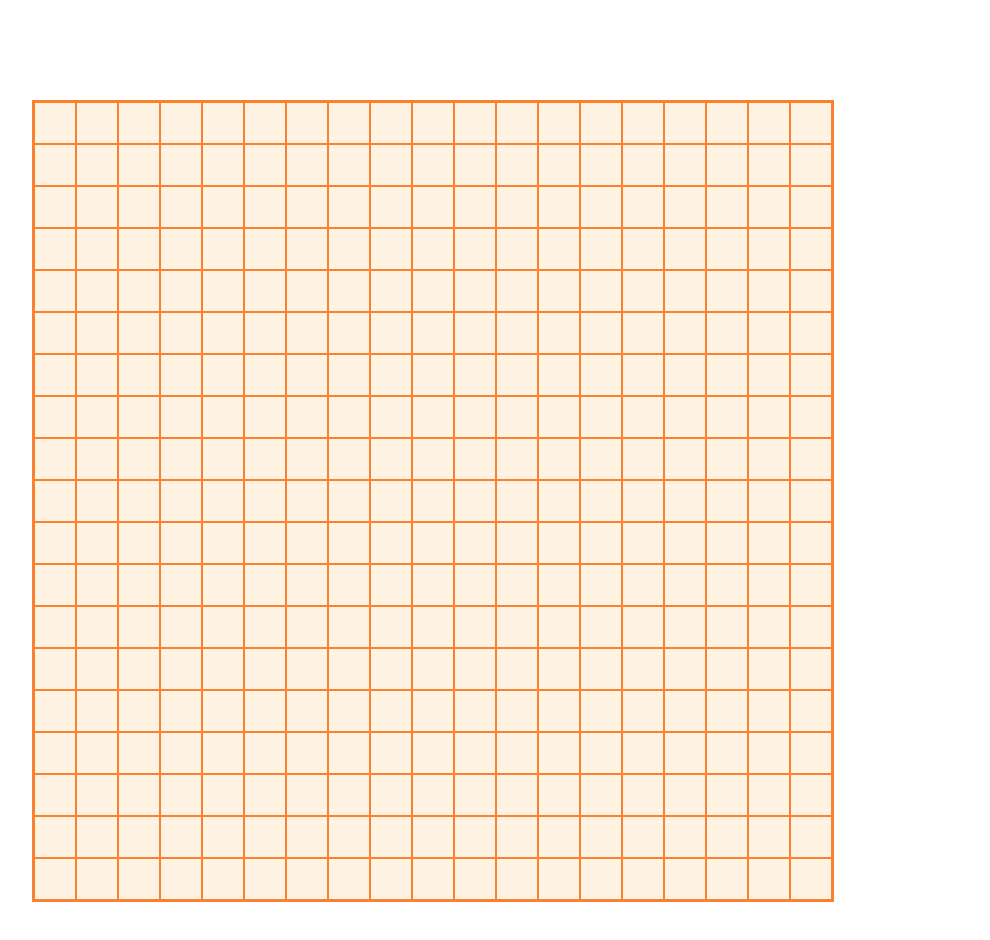
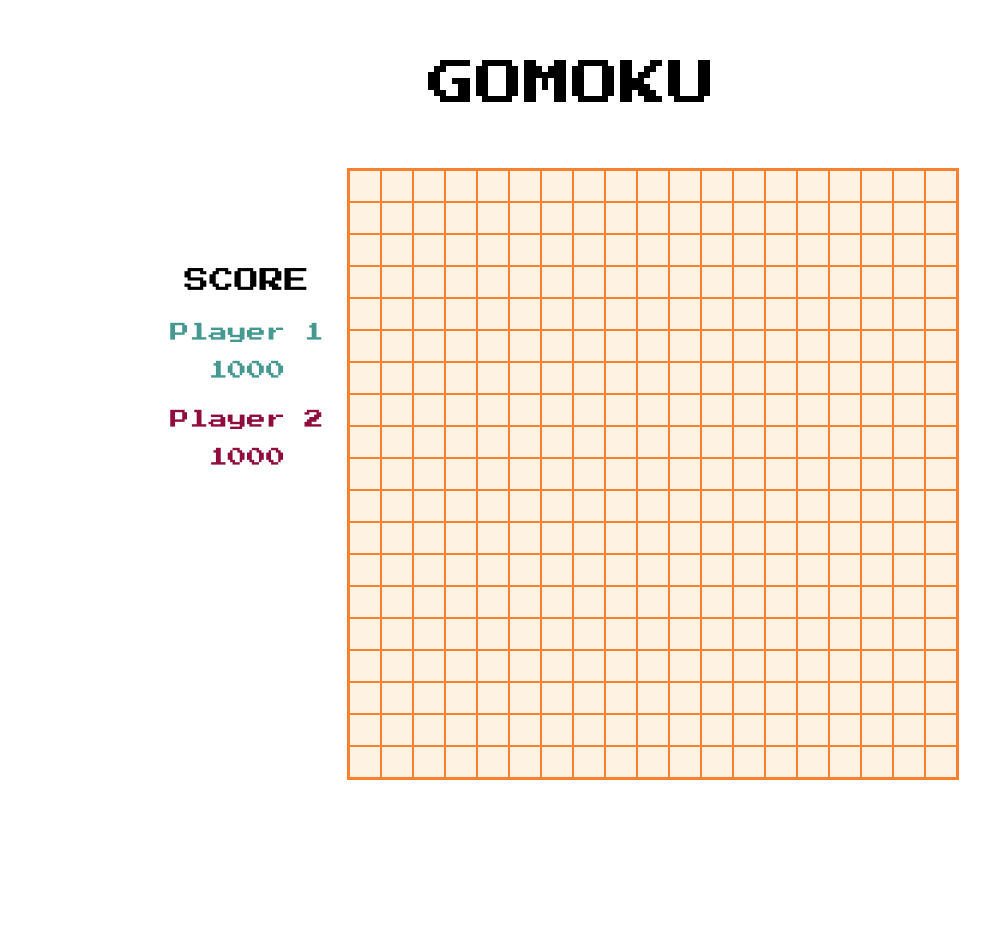
Before and after one commit to loicsay/gomoku, a plain HTML site: page index.html in a window 1280 px wide. Shown: the whole page, without its empty margins (68-1058 px from the left). After the commit the page ends 800 px from the top, so only its background shows below. Drawn offline with Linux system fonts and the light colour scheme.

Commit message:
improved interface

```diff
--- a/script.js
+++ b/JS/script.js
@@ -215,13 +215,11 @@ function initBoard() { // Initialisation of the HTML game board
       pawn_tmp = document.createElement("pawn");
       pawn_tmp.className = "pawn";
       case_tmp.appendChild(pawn_tmp); // Add the pawn
-
       row_tmp.appendChild(case_tmp);
-
     }
     board.appendChild(row_tmp);
   }
-  let insertion = document.querySelector("body");
+  let insertion = document.querySelector(".game");
   insertion.appendChild(board);
 }
 
@@ -260,5 +258,4 @@ function startGame() { // Adding interaction to the game board
   board.pop();
 }
 
-
 startGame();
--- a/index.html
+++ b/index.html
@@ -4,13 +4,24 @@
 <head>
   <meta charset="utf-8">
   <title></title>
-  <meta name="author" content="">
-  <meta name="description" content="">
+  <link href="https://fonts.googleapis.com/css?family=Press+Start+2P" rel="stylesheet">
   <link href="style.css" rel="stylesheet">
 </head>
 
 <body>
+    <div class="title">GOMOKU</div>
+    <div class="game">
+      <div class="infos">
+        <div class="score">SCORE</div>
+        <div class="player">
+            <span class="player1">Player 1<br/><br/>1000</span>
+          </div>
+        <div class="player">
+            <span class="player2">Player 2<br/><br/>1000</span>
+        </div>
+      </div>
+    </div>
 </body>
-<script src="script.js"></script>
+<script src="JS/script.js"></script>
 
 </html>
--- a/style.css
+++ b/style.css
@@ -8,9 +8,47 @@ p {
   padding: 0;
 }
 
+.title {
+  font-family: 'Press Start 2P', sans-serif;
+  font-size: 3em;
+  margin: 60px;
+  text-align: center;
+}
+
+.game {
+  display: flex;
+  width: 850px;
+  margin: auto;
+}
+
+.infos {
+  padding-top: 70px;
+  font-family: 'Press Start 2P', sans-serif;
+  font-size: 1.2em;
+  width: 200px;
+}
+
+.score {
+  text-align: center;
+  font-size: 1.3em;
+  margin: 30px auto;
+}
+
+.player {
+  margin: 30px auto;
+  text-align: center
+}
+
+.player1 {
+  color: #469990;
+}
+
+.player2 {
+  color: #900C3F;
+}
+
 .board {
-  margin: 100px;
-  width: 798px;
+  width: 608px;
   padding: auto;
   font-size: 0;
   border-color: #FA812F;
@@ -19,15 +57,15 @@ p {
 }
 .row {
   display: block;
-  width: 798px;
+  width: 608px;
   font-size: 0;
 }
 
 .case {
   font-size: 0;
   position: relative;
-  width: 40px;
-  height: 40px;
+  width: 30px;
+  height: 30px;
   font-size: 0;
   display: inline-block;
   border-color: #FA812F;
@@ -44,9 +82,9 @@ p {
   display: none;
   background-color: black;
   position: absolute;
-  height: 26px;
-  width: 26px;
+  height: 20px;
+  width: 20px;
   border-radius: 50%;
-  left: 7px;
-  top: 7px;
+  left: 5px;
+  top: 5px;
 }
```
